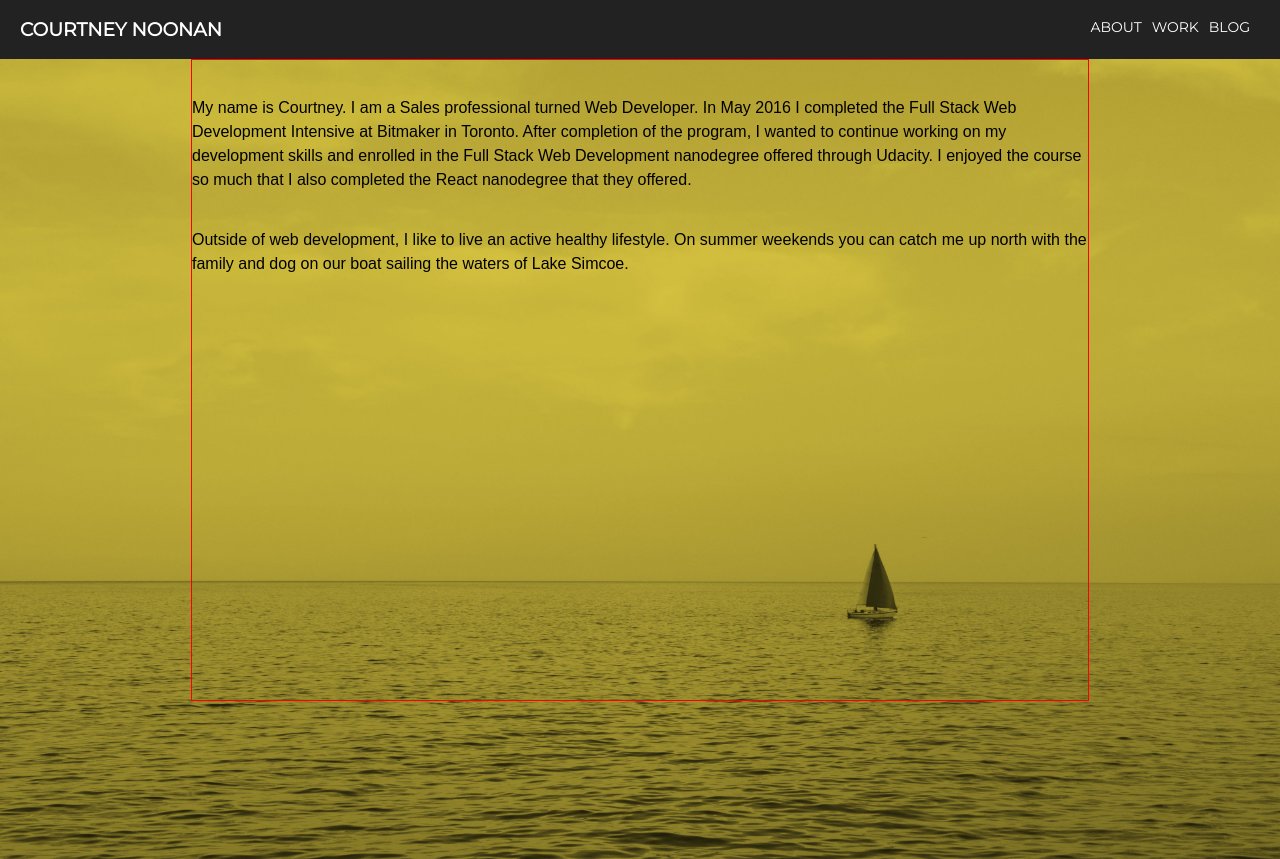
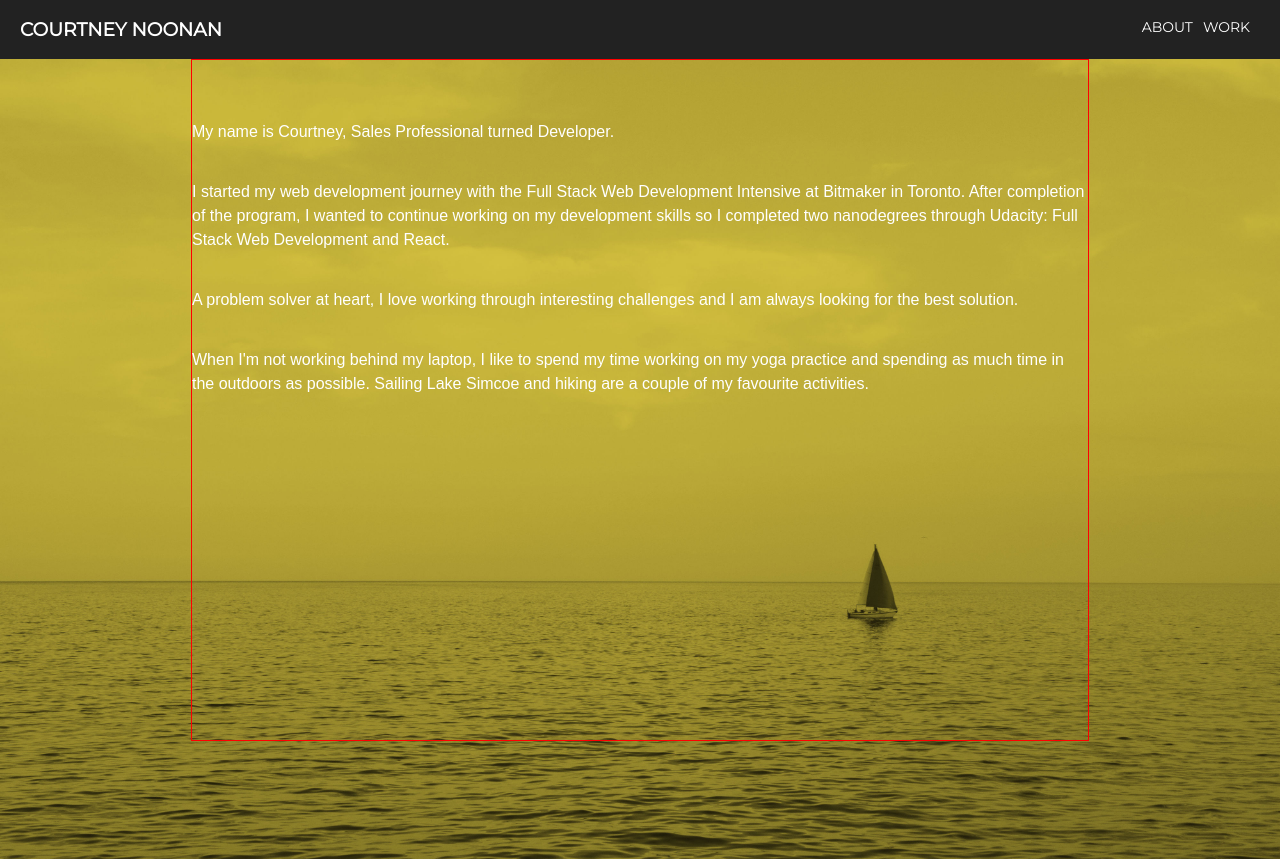
Before and after one commit to Courtney2511/Courtney2511.github.io, a React (Create React App) app: page /about in a window 1280 px wide. Built offline with nearby package versions, Linux system fonts and the light colour scheme; a web font is replaced by a local one.

Commit message:
working on about me blurb

```diff
--- a/src/components/Header.js
+++ b/src/components/Header.js
@@ -13,11 +13,6 @@ class Header extends Component {
         </div>
         <div className="header-right">
           <ul className="nav">
-            <li>
-              <Link to="/blog" id="blog">
-                BLOG
-              </Link>
-            </li>
             <li>
               <Link to="/work" id="work">
                 WORK
--- a/src/containers/About.css
+++ b/src/containers/About.css
@@ -8,13 +8,14 @@
 .content {
   width: 70%;
   height: 80%;
-  border: solid 1px red;
   margin: 0 auto;
   line-height: 1.5em;
+  border: solid 1px red;
+  padding-top: 40px;
 }
 
 .content p {
-  color: ##222;
-  line-height: 1.5em;
+  color: white;
+  margin-top: 0;
   padding-top: 20px;
 }
--- a/src/containers/About.js
+++ b/src/containers/About.js
@@ -6,19 +6,23 @@ class About extends Component {
     return (
       <div className="about">
         <div className="content">
+          <p>My name is Courtney, Sales Professional turned Developer.</p>
           <p>
-            My name is Courtney. I am a Sales professional turned Web Developer.
-            In May 2016 I completed the Full Stack Web Development Intensive at
-            Bitmaker in Toronto. After completion of the program, I wanted to
-            continue working on my development skills and enrolled in the Full
-            Stack Web Development nanodegree offered through Udacity. I enjoyed
-            the course so much that I also completed the React nanodegree that
-            they offered.
+            I started my web development journey with the Full Stack Web
+            Development Intensive at Bitmaker in Toronto. After completion of
+            the program, I wanted to continue working on my development skills
+            so I completed two nanodegrees through Udacity: Full Stack Web
+            Development and React.
           </p>
           <p>
-            Outside of web development, I like to live an active healthy
-            lifestyle. On summer weekends you can catch me up north with the
-            family and dog on our boat sailing the waters of Lake Simcoe.
+            A problem solver at heart, I love working through interesting
+            challenges and I am always looking for the best solution.
+          </p>
+          <p>
+            When I'm not working behind my laptop, I like to spend my time
+            working on my yoga practice and spending as much time in the
+            outdoors as possible. Sailing Lake Simcoe and hiking are a couple of
+            my favourite activities.
           </p>
         </div>
       </div>
```
